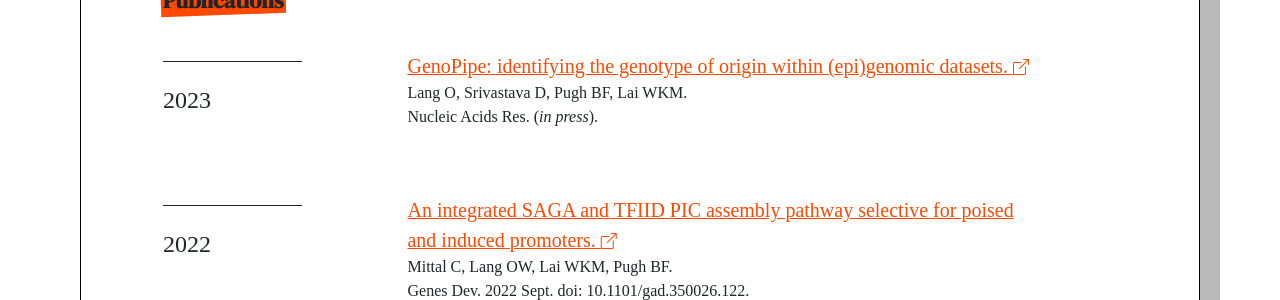
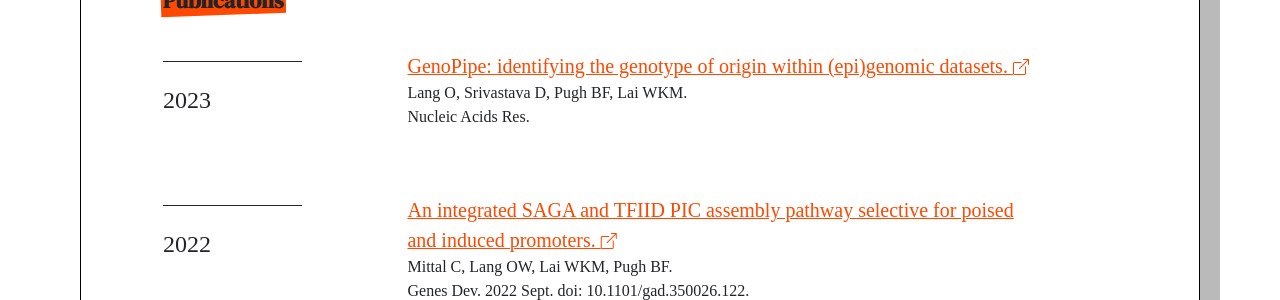
Before and after one commit to owlang/owlang.github.io, a Jekyll site: the page built from subpage/publications.html, in a window 1280 px wide. Shown: the part 262-562 px from the top of the page. Built offline with Jekyll 4.4.1, drawn with Linux system fonts in a browser that asks for light colours; nearby versions of some CDN libraries; some web fonts are replaced.

```diff
--- a/subpage/publications.html
+++ b/subpage/publications.html
@@ -13,14 +13,14 @@ title: "Publications"
 <div class="col-1 publication"></div>
 <div class="col-9">
   <p>
-    <a href="https://www.biorxiv.org/content/10.1101/2023.03.14.532660v1.full.pdf+html">
+    <a href="https://pubmed.ncbi.nlm.nih.gov/37933851/">
       <span class="publication-link">
         GenoPipe: identifying the genotype of origin within (epi)genomic datasets.
       </span>
       <i class="bi bi-box-arrow-up-right"></i>
     </a>
     <br>Lang O, Srivastava D, Pugh BF, Lai WKM.
-    <br>Nucleic Acids Res. (<em>in press</em>).
+    <br>Nucleic Acids Res.
   </p>
 </div>
 <!-- 2022 -->
```
